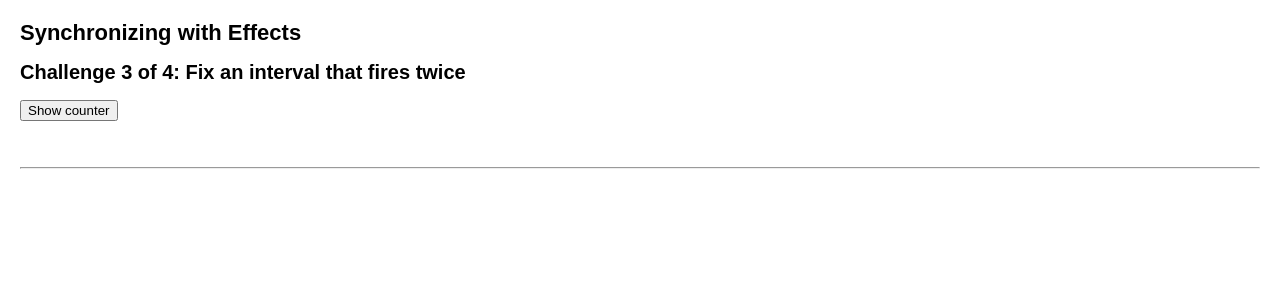
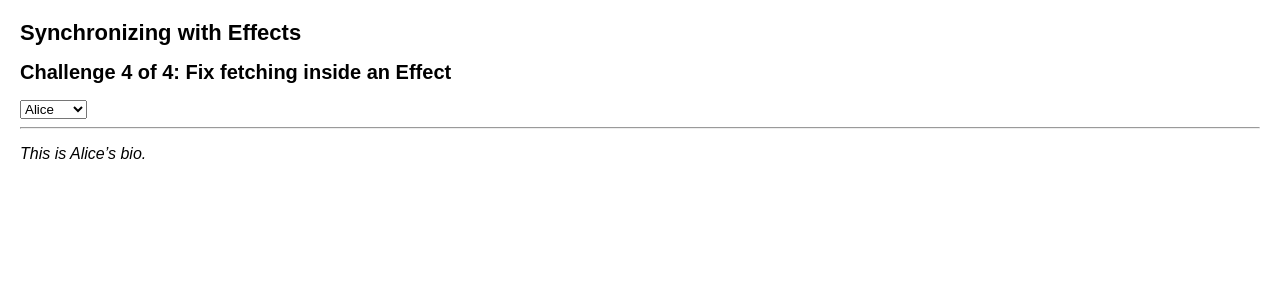
Before and after one commit to VladimirovMario/Sandbox, a React (Create React App) app in the folder 01. React documentation/02. Learn React/04. Escape Hatches/: page / in a window 1280 px wide. Shown: the top 300 px of the page. Built offline with nearby package versions, Linux system fonts and the light colour scheme.

Commit message:
Fix fetching inside an Effect

```diff
--- /dev/null
+++ b/01. React documentation/02. Learn React/04. Escape Hatches/src/components/SynchronizingWithEffects/FixFetchingInsideAnEffect/FixFetchingInsideAnEffect.js
@@ -0,0 +1,45 @@
+import { useState, useEffect } from 'react';
+import { fetchBio } from './fetchBio';
+
+export default function FixFetchingInsideAnEffect() {
+  return (
+    <>
+      <h2>Challenge 4 of 4: Fix fetching inside an Effect</h2>
+      <Page />
+    </>
+  );
+}
+
+function Page() {
+  const [person, setPerson] = useState('Alice');
+  const [bio, setBio] = useState(null);
+
+  useEffect(() => {
+    let ignore = false;
+    setBio(null);
+
+    fetchBio(person).then((result) => {
+      if (!ignore) {
+        setBio(result);
+      }
+    });
+
+    return () => {
+      ignore = true;
+    };
+  }, [person]);
+
+  return (
+    <>
+      <select value={person} onChange={(e) => setPerson(e.target.value)}>
+        <option value="Alice">Alice</option>
+        <option value="Bob">Bob</option>
+        <option value="George">George</option>
+      </select>
+      <hr />
+      <p>
+        <i>{bio ?? 'Loading...'}</i>
+      </p>
+    </>
+  );
+}
--- /dev/null
+++ b/01. React documentation/02. Learn React/04. Escape Hatches/src/components/SynchronizingWithEffects/FixFetchingInsideAnEffect/fetchBio.js
@@ -0,0 +1,8 @@
+export async function fetchBio(person) {
+  const delay = (await person) === 'Bob' ? 2000 : 200;
+  return new Promise((resolve) => {
+    setTimeout(() => {
+      resolve('This is ' + person + '’s bio.');
+    }, delay);
+  });
+}
--- a/01. React documentation/02. Learn React/04. Escape Hatches/src/components/SynchronizingWithEffects/SynchronizingWithEffects.js
+++ b/01. React documentation/02. Learn React/04. Escape Hatches/src/components/SynchronizingWithEffects/SynchronizingWithEffects.js
@@ -1,4 +1,5 @@
-import FixAnIntervalThatFiresTwice from './FixAnIntervalThatFiresTwice/FixAnIntervalThatFiresTwice';
+import FixFetchingInsideAnEffect from './FixFetchingInsideAnEffect/FixFetchingInsideAnEffect';
+// import FixAnIntervalThatFiresTwice from './FixAnIntervalThatFiresTwice/FixAnIntervalThatFiresTwice';
 // import FocusAFieldConditionally from './FocusAFieldConditionally/FocusAFieldConditionally';
 // import FocusAFieldOnMount from './FocusAFieldOnMount/FocusAFieldOnMount';
 // import PuttingItAllTogether from './PuttingItAllTogether/PuttingItAllTogether';
@@ -11,7 +12,8 @@ export default function SynchronizingWithEffects() {
   return (
     <>
       <h1>Synchronizing with Effects</h1>
-      <FixAnIntervalThatFiresTwice />
+      <FixFetchingInsideAnEffect />
+      {/* <FixAnIntervalThatFiresTwice /> */}
       {/* <FocusAFieldConditionally /> */}
       {/* <FocusAFieldOnMount /> */}
       {/* <PuttingItAllTogether /> */}
```
